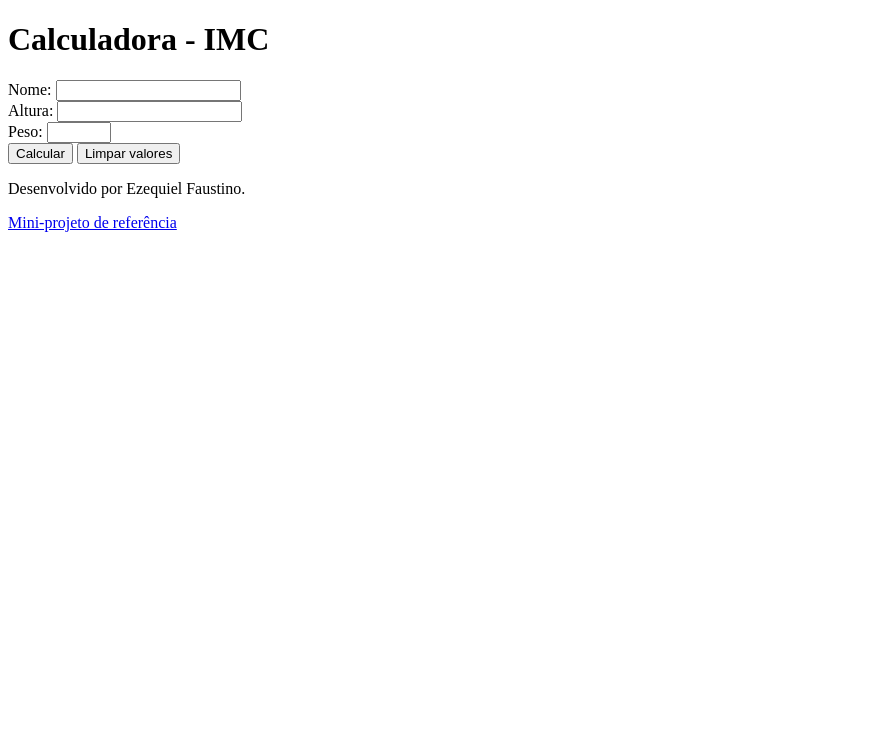
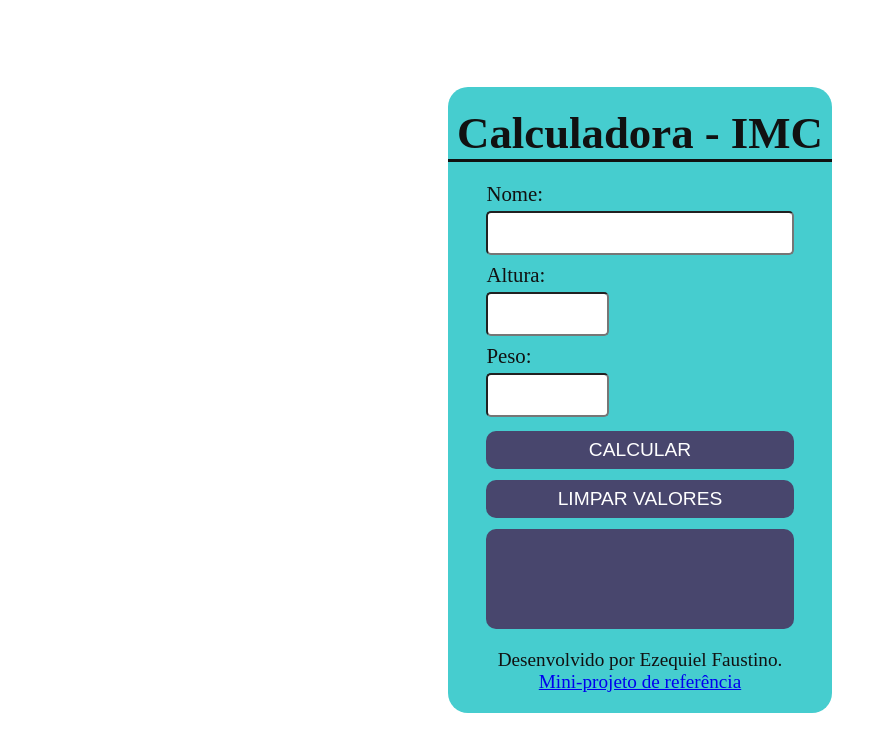
Before and after one commit to ezequielFaustino/calculadora_1mc, a plain HTML site: page index.html in a window 1280 px wide. Shown: the whole page, without its empty margins (0-887 px from the left). Drawn offline with Linux system fonts and the light colour scheme; the site is published under a folder, as on GitHub Pages, so addresses that start at the root find nothing.

Commit message:
Update index.html

```diff
--- a/index.html
+++ b/index.html
@@ -6,8 +6,8 @@
   <meta http-equiv="X-UA-Compatible" content="IE=edge">
   <meta name="viewport" content="width=device-width, initial-scale=1.0">
   <title>Calculadora IMC - Ezequiel</title>
-  <link rel="stylesheet" href="/css/styles.css">
-  <link rel="stylesheet" href="/css/media_query.css">
+  <link rel="stylesheet" href="css/styles.css">
+  <link rel="stylesheet" href="css/media_query.css">
   <!-- Javascript -->
   <script src="js/script.js" defer></script>
 </head>
```
